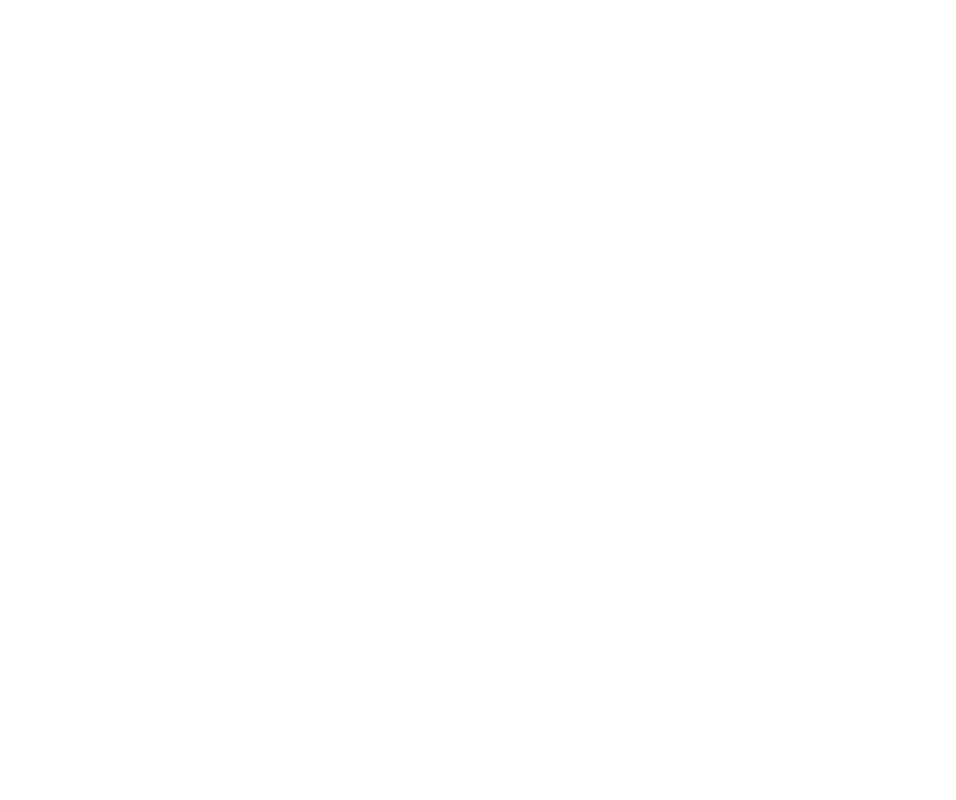
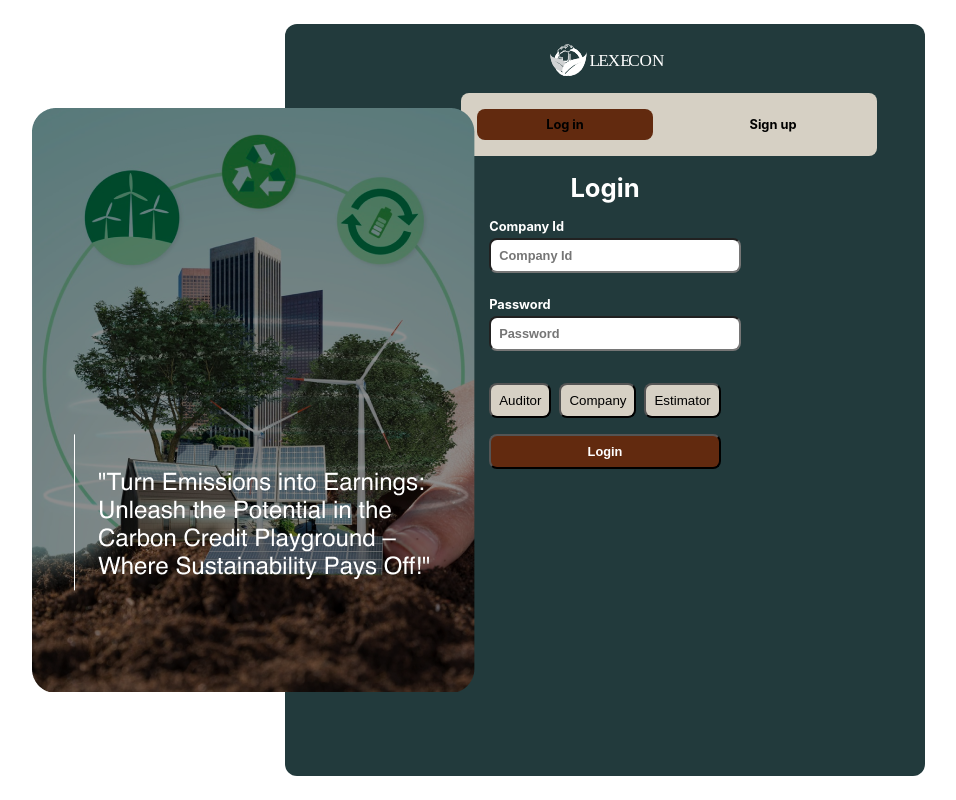
Before and after one commit to Chainbuggers-EthIndia/frontend, a React (Create React App) app: page /udash in a window 1280 px wide. Shown: the whole page, without its empty margins (131-1087 px from the left). Built offline with nearby package versions, Linux system fonts and the light colour scheme.

Commit message:
login-signup int

```diff
--- /dev/null
+++ b/src/components/UserSignup.js
@@ -0,0 +1,191 @@
+import React from "react";
+import axios from "axios";
+import { useNavigate } from 'react-router-dom';
+import signupImg from "../assets/img/signup-img.png";
+import logo from "../assets/img/main-logo.svg";
+
+function UserSignup() {
+    const navigate = useNavigate();
+    const [login, setLogin] = React.useState(true);
+  const [companyId, setCompanyId] = React.useState("");
+  const [companyName, setCompanyName] = React.useState("");
+  const [password, setPassword] = React.useState("");
+  const [confirmPassword, setConfirmPassword] = React.useState("");
+  const [sector, setSector] = React.useState("");
+  const [role, setRole] = React.useState("Company");
+  async function handleLogin() {
+    console.log(companyName, password, role);
+    const res = await axios.post("http://localhost:8000/audit/login", {
+        companyId: companyId,
+          password: password,
+          role: role,
+        });
+        console.log("Response: ", res.data)
+        if(res && role === "Auditor"){navigate('/adash');}
+
+  }
+  async function handleSignup() {
+    console.log(companyName, password, confirmPassword, sector);
+    if (password === confirmPassword) {
+      if (role === "Company") {
+        const res = await axios.post("http://localhost:8000/company/register", {
+          name: companyName,
+          password: password,
+          sector: sector,
+        });
+        console.log("Response: ", res)
+      }
+      if (role === "Auditor" || role === "Estimator") {
+        const res = axios.post("http://localhost:8000/audit/register", {
+          name: companyName,
+          password: password,
+          sector: sector,
+          role:role
+        });
+        console.log("Response: ", res)
+      }
+    }
+  }
+  return (
+    <div className="flex justify-center items-center h-[100vh]">
+      <img src={signupImg} className="ml-[-40vw] absolute" />
+      <div className="bg-[#223A3C] px-[10vw] py-[2vh] flex flex-col gap-4 rounded-xl w-[30vw] ml-[15vw] items-center border-2 border-[#ffffff] h-[90vh]">
+        <img src={logo} className="w-[10vw]" />
+        <div className="flex gap-8 items-center justify-between bg-offwhite1 p-4 rounded-lg w-[100%] ml-[10vw]">
+          <div
+            className={`text-white text-[1vw] font-bold cursor-pointer ${
+              login ? "bg-[#622A0F]" : null
+            } py-2 px-10 rounded-lg w-1/2 text-center`}
+            onClick={() => {
+              setLogin(!login);
+              setCompanyName("");
+              setPassword("");
+            }}
+          >
+            Log in
+          </div>
+          <div
+            className={`text-white text-[1vw] font-bold cursor-pointer ${
+              login ? null : "bg-[#622A0F]"
+            } py-2 px-10 rounded-lg w-1/2 text-center`}
+            onClick={() => {
+              setLogin(!login);
+              setCompanyName("");
+              setPassword("");
+            }}
+          >
+            Sign up
+          </div>
+        </div>
+        <div className="flex flex-col justify-center items-center text-[2vw] text-[#ffffff] font-[700]">
+          {login ? "Login" : "Signup"}
+        </div>
+        <div className="flex flex-col gap-8">
+          <div className="flex flex-col gap-6">
+            {login && <div className="flex flex-col gap-1">
+              <label className="text-[#ffffff] text-[1vw] font-bold ">
+                Company Id
+              </label>
+              <input
+                type="text"
+                placeholder="Company Id"
+                className="text-white text-[1vw] font-bold  outline-none rounded-lg p-2 w-full"
+                onChange={(e) => setCompanyId(e.target.value)}
+              />
+            </div>}
+            {!login && <div className="flex flex-col gap-1">
+              <label className="text-[#ffffff] text-[1vw] font-bold ">
+                Company Name
+              </label>
+              <input
+                type="text"
+                placeholder="Company Name"
+                className="text-white text-[1vw] font-bold  outline-none rounded-lg p-2 w-full"
+                onChange={(e) => setCompanyName(e.target.value)}
+              />
+            </div>}
+            {!login && (
+              <div className="flex flex-col gap-1">
+                <label className="text-[#ffffff] text-[1vw] font-bold ">
+                  Company Id
+                </label>
+                <select
+                  className="text-white text-[1vw] font-bold  outline-none rounded-lg p-2 w-full"
+                  onChange={(e) => setSector(e.target.value)}
+                >
+                  <option>Select</option>
+                  <option>Chemical</option>
+                  <option>Software</option>
+                  <option> Manufacturing</option>
+                  <option>Transport</option>
+                </select>
+              </div>
+            )}
+            <div className="flex flex-col gap-1">
+              <label className="text-[#ffffff] text-[1vw] font-bold ">
+                Password
+              </label>
+              <input
+                type="password"
+                placeholder="Password"
+                className="text-white text-[1vw] font-bold  outline-none rounded-lg p-2 w-full"
+                onChange={(e) => setPassword(e.target.value)}
+              />
+            </div>
+            {!login && (
+              <div className="flex flex-col gap-1">
+                <label className="text-[#ffffff] text-[1vw] font-bold ">
+                  Conform Password
+                </label>
+                <input
+                  type="password"
+                  placeholder="Conform Password"
+                  className="text-white text-[1vw] font-bold  outline-none rounded-lg p-2 w-full"
+                  onChange={(e) => setConfirmPassword(e.target.value)}
+                />
+              </div>
+            )}
+          </div>
+          <div>
+            <div className="flex gap-2 justify-between">
+              <button
+                className="flex gap-8 items-center justify-center bg-offwhite1 p-2 cursor-pointer rounded-lg w-1/3"
+                onClick={() => {
+                  setRole("Auditor");
+                }}
+              >
+                Auditor
+              </button>
+              <button
+                className="flex gap-8 items-center justify-center bg-offwhite1 p-2 cursor-pointer rounded-lg w-1/3"
+                onClick={() => {
+                  setRole("Company");
+                }}
+              >
+                Company
+              </button>
+              <button
+                className="flex gap-8 items-center justify-center bg-offwhite1 p-2 cursor-pointer rounded-lg w-1/3"
+                onClick={() => {
+                  setRole("Estimator");
+                }}
+              >
+                Estimator
+              </button>
+            </div>
+            <button
+              className="flex gap-8 items-center justify-center p-2 cursor-pointer rounded-lg w-full mt-4 bg-[#622A0F] font-bold text-[1vw] text-[#ffffff]"
+              onClick={() => {
+                login ? handleLogin() : handleSignup();
+              }}
+            >
+              {login ? "Login" : "Sign up"}
+            </button>
+          </div>
+        </div>
+      </div>
+    </div>
+  );
+}
+
+export default UserSignup;
--- a/src/pages/UserPage.js
+++ b/src/pages/UserPage.js
@@ -1,3 +1,7 @@
+import UserSignup from "../components/UserSignup";
+
 export default function UserPage() {
-    return (<div></div>);
+    return (<div>
+        <UserSignup/>
+    </div>);
 }
```
Also changed, not shown: src/assets/img/signup-img.png (added).
